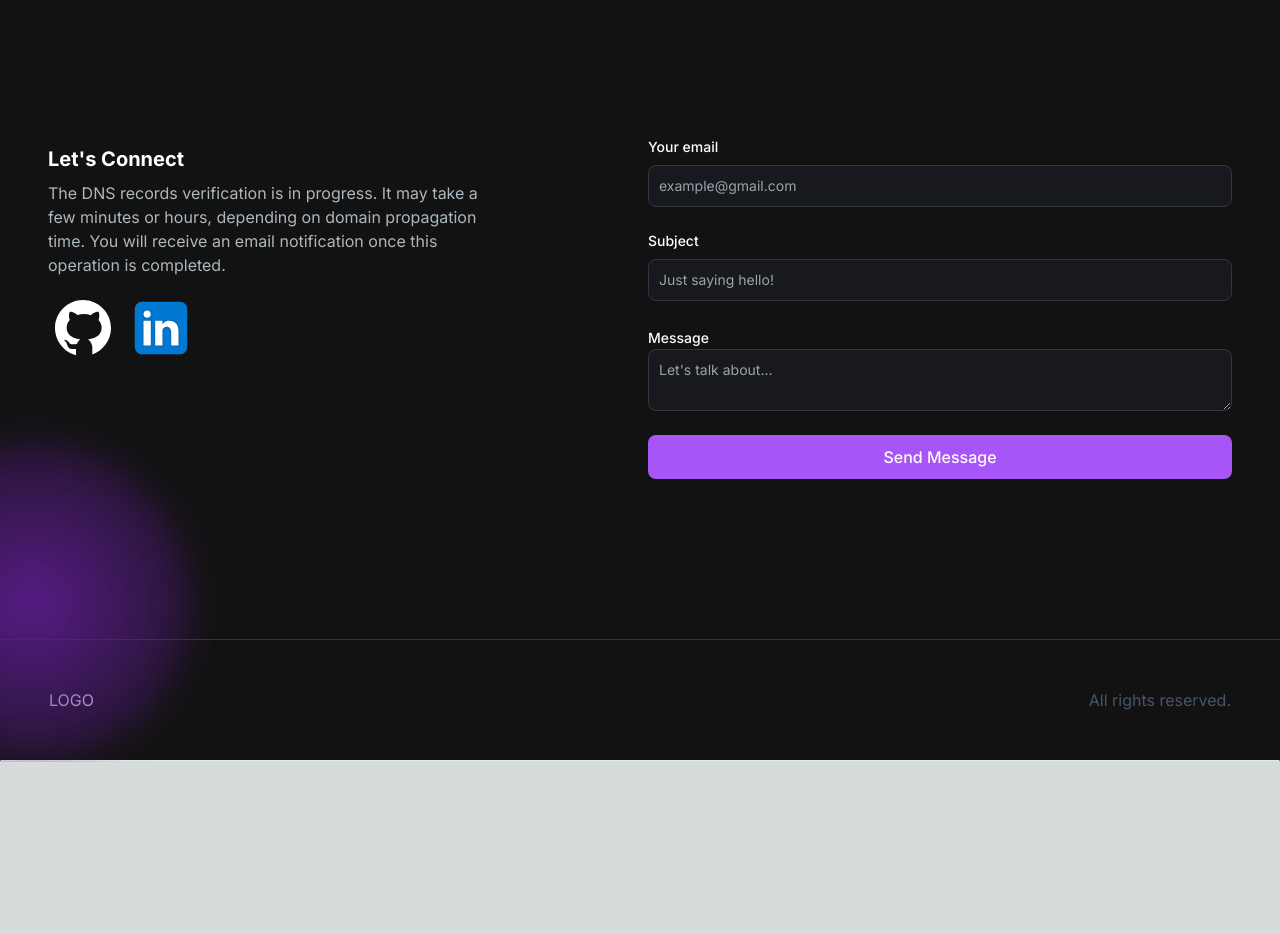
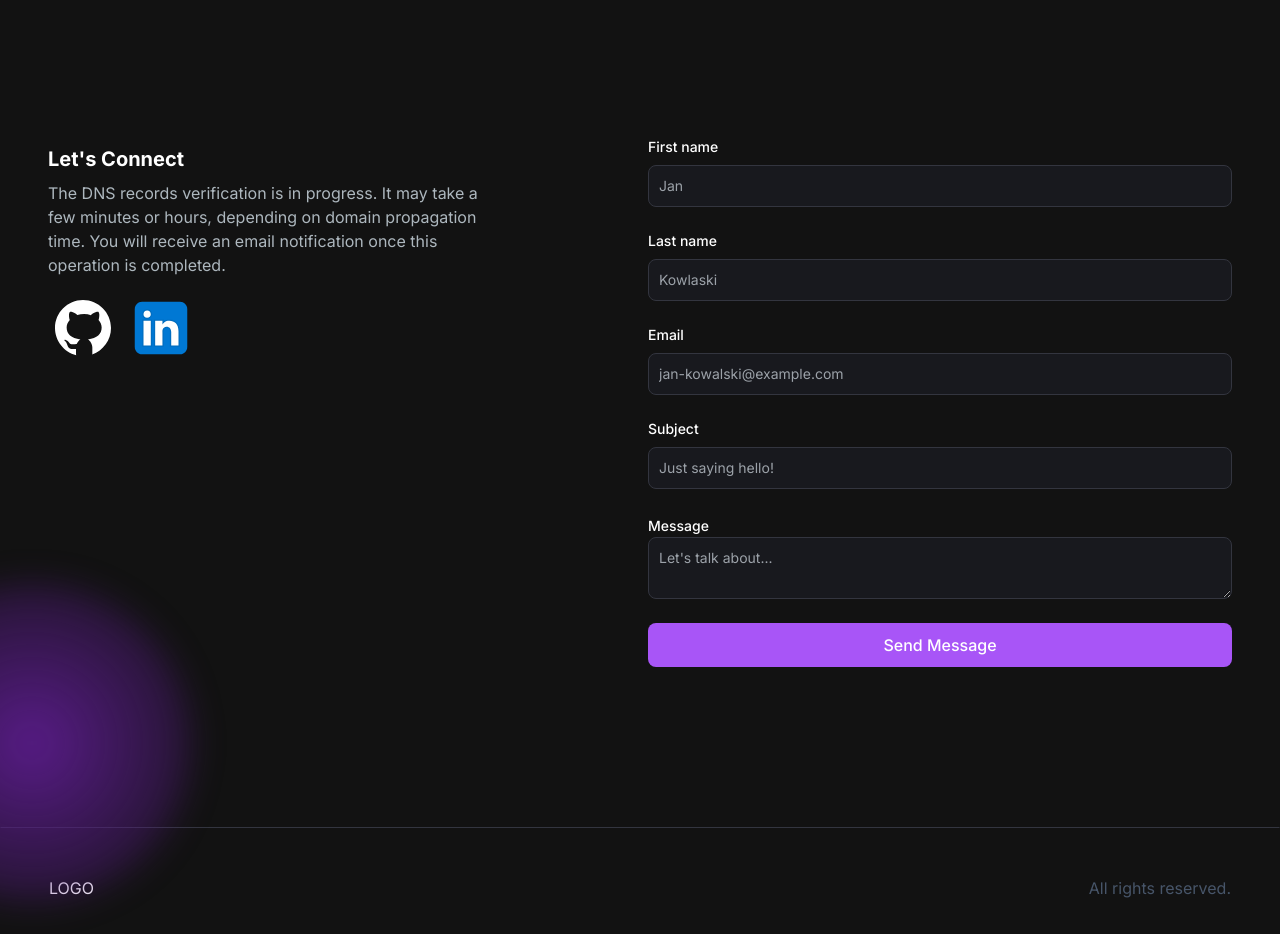
Before and after one commit to arturgesiarz/arturgesiarz.pl, a Next.js app: page / in a window 1280 px wide. Shown: the part 2320-3254 px from the top of the page. Before the commit the page ends 3082 px from the top, so only its background shows below. Built offline with nearby package versions, Linux system fonts and the light colour scheme.

Commit message:
Email works

```diff
--- a/package.json
+++ b/package.json
@@ -10,10 +10,12 @@
   },
   "dependencies": {
     "@heroicons/react": "^2.1.1",
+    "express": "^4.18.3",
     "next": "14.1.3",
     "react": "^18",
     "react-dom": "^18",
-    "react-type-animation": "^3.2.0"
+    "react-type-animation": "^3.2.0",
+    "resend": "^3.2.0"
   },
   "devDependencies": {
     "autoprefixer": "^10.0.1",
--- /dev/null
+++ b/src/app/api/send/route.js
@@ -0,0 +1,61 @@
+import { Resend } from 'resend';
+
+const resend = new Resend(process.env.RESEND_API_KEY);
+const from_email = process.env.FROM_EMAIL;
+const to_local_email = process.env.TO_LOCAL_EMAIL;
+const audience_api_key = process.env.AUDIENCE_API_KEY;
+
+
+export async function POST(req) {
+    let body = await req.json();
+    const { name, surname, email, subject, message } = body
+    try {
+        const send_to_user_data = await resend.emails.send({
+            from: from_email,
+            to: email,
+            subject: "Potwierdzenie wysłania wiadomości",
+            react: (
+                <>
+                    <p>Cześć, </p>
+
+                    <p>Bardzo mi miło, że się ze mną kontaktujesz!
+
+                    Naprawdę doceniam, że znalazłeś/aś chwilę, żeby się ze mną skontaktować.
+                    Odpiszę tak szybko, jak tylko będę miał możliwość.</p>
+
+                    <p>Pozdrawiam serdecznie</p>
+                    <p>Artur Gęsiarz.</p>
+                </>
+            ),
+        });
+
+        const send_to_me_data = await resend.emails.send({
+            from: from_email,
+            to: to_local_email,
+            subject: subject,
+            react: (
+                <>
+                    <p>Wiadomosc:</p>
+                    <p>{message}</p>
+
+                    <p>Nadawca:</p>
+                    <p>{name} {surname}</p>
+                    <p>{email}</p>
+                </>
+            ),
+        });
+
+        const save_user_data = await resend.contacts.create({
+            email: email,
+            firstName: name,
+            lastName: surname,
+            unsubscribed: false,
+            audienceId: audience_api_key
+        })
+
+        return Response.json([send_to_user_data, send_to_me_data, save_user_data]);
+
+    } catch (error) {
+        return Response.json({error});
+    }
+}
--- a/src/app/components/EmailSection.jsx
+++ b/src/app/components/EmailSection.jsx
@@ -1,9 +1,41 @@
+"use client"
 import React from "react";
 import GithubIcon from "/public/images/github-icon.svg"
 import LinkedinIcon from "/public/images/linkedin_icon.svg"
 import Link from "next/link";
 import Image from "next/image";
 const EmailSection = () => {
+
+    const handleSubmit = async (e) => {
+        e.preventDefault()
+        const data = {
+            name: e.target.name.value,
+            surname: e.target.surname.value,
+            email: e.target.email.value,
+            subject: e.target.subject.value,
+            message: e.target.message.value
+        }
+        const JSONdata = JSON.stringify(data)
+        const endpoint = "/api/send"
+        const options = {
+            method: 'POST',
+            headers: {
+                'Content-Type': 'application/json'
+            },
+            body: JSONdata
+        }
+        const response = await fetch(endpoint, options)
+        if (response.status === 200) {
+            console.log('Message sent.')
+        }
+
+        e.target.name.value = ""
+        e.target.surname.value = ""
+        e.target.email.value = ""
+        e.target.subject.value = ""
+        e.target.message.value = ""
+    }
+
     return (
         <section className="grid md:grid-cols-2 my-12 md:my-12 py-24 gap-4 relative">
             <div className="bg-[radial-gradient(ellipse_at_center,_var(--tw-gradient-stops))]
@@ -29,24 +61,52 @@ const EmailSection = () => {
                 </div>
             </div>
             <div>
-                <form className="flex flex-col">
+                <form className="flex flex-col" onSubmit={handleSubmit}>
+                    <div className="mb-6">
+                        <label htmlFor="name" className="text-white block mb-2 text-sm font-medium">
+                            First name
+                        </label>
+                        <input
+                            name="name"
+                            type="text"
+                            id="name"
+                            required
+                            className="bg-[#18191E] border border-[#33353F] placeholder-[#9CA2A9]
+                            text-gray-100 text-sm rounded-lg block w-full p-2.5"
+                            placeholder="Jan"/>
+                    </div>
+                    <div className="mb-6">
+                        <label htmlFor="surname" className="text-white block mb-2 text-sm font-medium">
+                            Last name
+                        </label>
+                        <input
+                            name="surname"
+                            type="text"
+                            id="surname"
+                            required
+                            className="bg-[#18191E] border border-[#33353F] placeholder-[#9CA2A9]
+                            text-gray-100 text-sm rounded-lg block w-full p-2.5"
+                            placeholder="Kowlaski"/>
+                    </div>
                     <div className="mb-6">
                         <label htmlFor="email" className="text-white block mb-2 text-sm font-medium">
-                            Your email
+                            Email
                         </label>
                         <input
+                            name="email"
                             type="email"
                             id="email"
                             required
                             className="bg-[#18191E] border border-[#33353F] placeholder-[#9CA2A9]
                             text-gray-100 text-sm rounded-lg block w-full p-2.5"
-                            placeholder="example@gmail.com"/>
+                            placeholder="jan-kowalski@example.com"/>
                     </div>
                     <div className="mb-6">
                         <label htmlFor="subject" className="text-white block mb-2 text-sm font-medium">
                             Subject
                         </label>
                         <input
+                            name="subject"
                             type="text"
                             id="subject"
                             required
```
Also changed, not shown: 2 other files (tests, documents, lock files or other folders).
